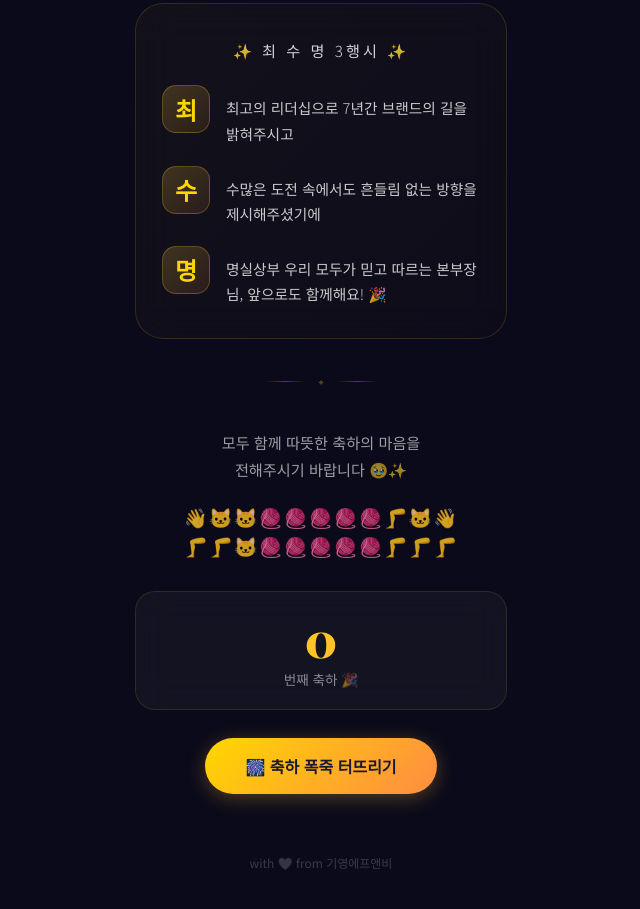
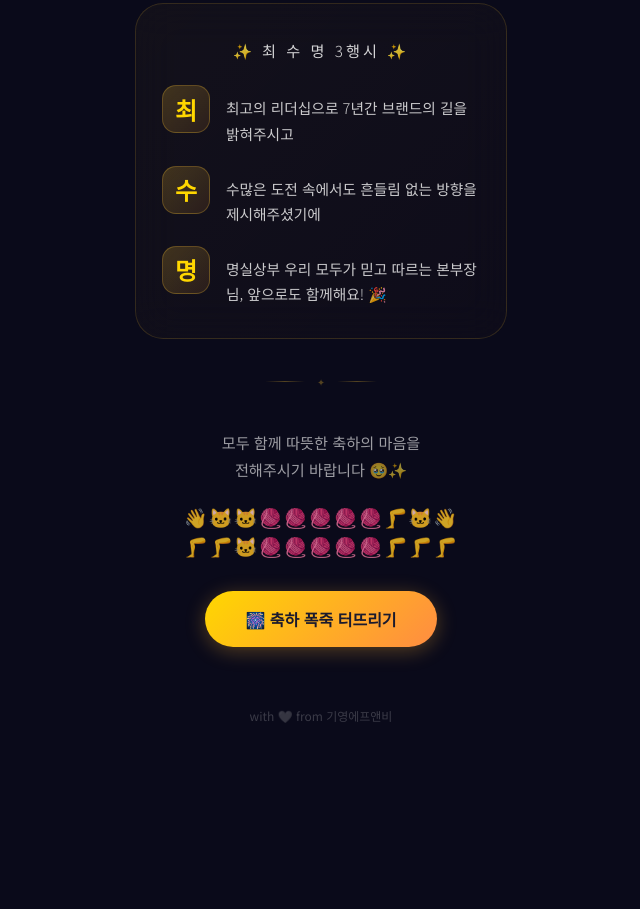
Before and after one commit to Azmo-Shin/kiyoung_chukha, a plain HTML site: page index.html in a window 1280 px wide. Shown: the part 2044-2953 px from the top of the page, without its empty margins (319-959 px from the left). After the commit the page ends 2898 px from the top, so only its background shows below. Drawn offline with nearby package versions, Linux system fonts and the light colour scheme; no server answers.

Commit message:
카운터 제거

```diff
--- a/index.html
+++ b/index.html
@@ -326,46 +326,6 @@
             margin-bottom: 30px;
         }
 
-        /* ===== 축하 카운터 ===== */
-        .counter-box {
-            background: rgba(255,255,255,0.04);
-            backdrop-filter: blur(16px);
-            -webkit-backdrop-filter: blur(16px);
-            border: 1px solid rgba(255,200,50,0.12);
-            border-radius: 20px;
-            padding: 20px 28px;
-            margin-bottom: 28px;
-            text-align: center;
-        }
-        .counter-label {
-            font-size: 0.82rem;
-            color: rgba(255,255,255,0.45);
-            margin-bottom: 8px;
-        }
-        .counter-number {
-            font-family: 'Playfair Display', serif;
-            font-size: 3rem;
-            font-weight: 900;
-            background: linear-gradient(135deg, #ffd700, #ffb347);
-            -webkit-background-clip: text;
-            -webkit-text-fill-color: transparent;
-            line-height: 1.1;
-            transition: transform 0.3s;
-        }
-        .counter-number.bump {
-            animation: counter-bump 0.4s ease;
-        }
-        @keyframes counter-bump {
-            0% { transform: scale(1); }
-            40% { transform: scale(1.2); }
-            100% { transform: scale(1); }
-        }
-        .counter-unit {
-            font-size: 0.85rem;
-            color: rgba(255,255,255,0.5);
-            margin-top: 4px;
-        }
-
         /* ===== 폭죽 버튼 ===== */
         .firework-btn {
             display: inline-flex;
@@ -551,12 +511,7 @@
             🦵🦵🐱🧶🧶🧶🧶🧶🦵🦵🦵
         </div>
 
-        <div class="counter-box">
-            <p class="counter-number" id="counterNum">-</p>
-            <p class="counter-unit">번째 축하 🎉</p>
-        </div>
-
-        <button class="firework-btn" onclick="celebrate()">🎆 축하 폭죽 터뜨리기</button>
+        <button class="firework-btn" onclick="launchFireworks()">🎆 축하 폭죽 터뜨리기</button>
     </div>
 
     <div class="footer">with 🤍 from 기영에프앤비</div>
@@ -607,43 +562,6 @@
 
     document.querySelectorAll('.reveal').forEach(el => observer.observe(el));
 
-    // ===== 카운터 API =====
-    const COUNTER_NS = 'azmo-shin-kiyoung-chukha';
-    const COUNTER_KEY = 'fireworks';
-    const API_BASE = 'https://api.counterapi.dev/v1';
-    const counterEl = document.getElementById('counterNum');
-    let currentCount = 0;
-
-    function updateCounterDisplay(n) {
-        currentCount = n;
-        counterEl.textContent = n.toLocaleString();
-        counterEl.classList.remove('bump');
-        void counterEl.offsetWidth;
-        counterEl.classList.add('bump');
-    }
-
-    // 현재 카운트 로드
-    fetch(`${API_BASE}/${COUNTER_NS}/${COUNTER_KEY}`)
-        .then(r => r.json())
-        .then(data => updateCounterDisplay(data.count || 0))
-        .catch(() => {
-            // API 안되면 localStorage 폴백
-            const local = parseInt(localStorage.getItem('chukha_count') || '0');
-            updateCounterDisplay(local);
-        });
-
-    // 카운터 증가
-    function incrementCounter() {
-        fetch(`${API_BASE}/${COUNTER_NS}/${COUNTER_KEY}/up`)
-            .then(r => r.json())
-            .then(data => updateCounterDisplay(data.count || currentCount + 1))
-            .catch(() => {
-                const next = currentCount + 1;
-                localStorage.setItem('chukha_count', next);
-                updateCounterDisplay(next);
-            });
-    }
-
     // ===== 폭죽 =====
     function launchFireworks() {
         const colors = ['#ffd700','#ff6b9d','#4ecdc4','#a864fd','#ff9a9e','#84fab0','#fbc2eb','#fff','#ffb347'];
@@ -686,13 +604,7 @@
         if (navigator.vibrate) navigator.vibrate([50, 30, 50]);
     }
 
-    // 축하 버튼 = 폭죽 + 카운터 증가
-    function celebrate() {
-        launchFireworks();
-        incrementCounter();
-    }
-
-    // 페이지 로드시 자동 폭죽 (카운트 안 올림)
+    // 페이지 로드시 자동 폭죽
     window.addEventListener('load', () => setTimeout(launchFireworks, 2000));
 </script>
 
```
